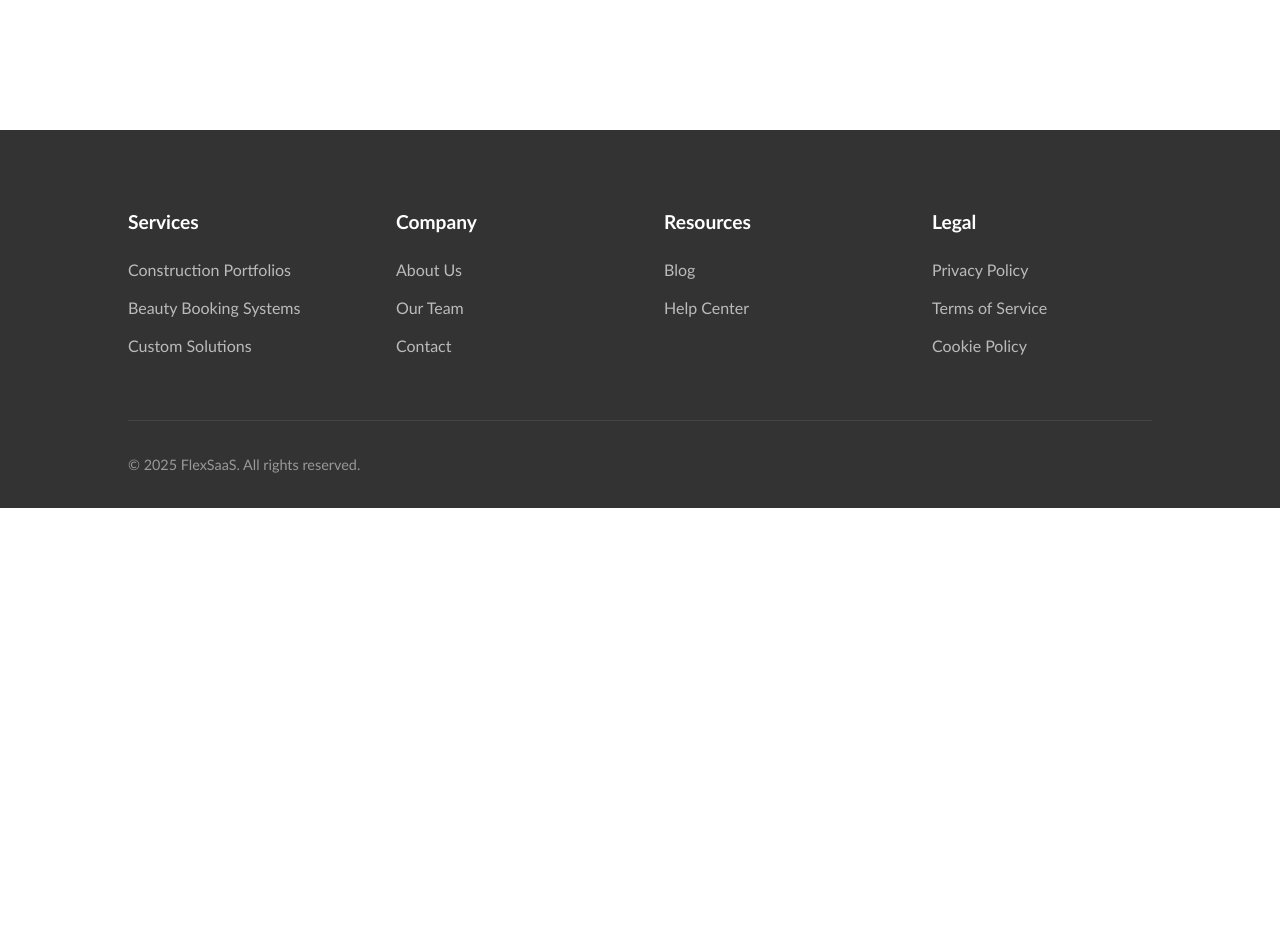
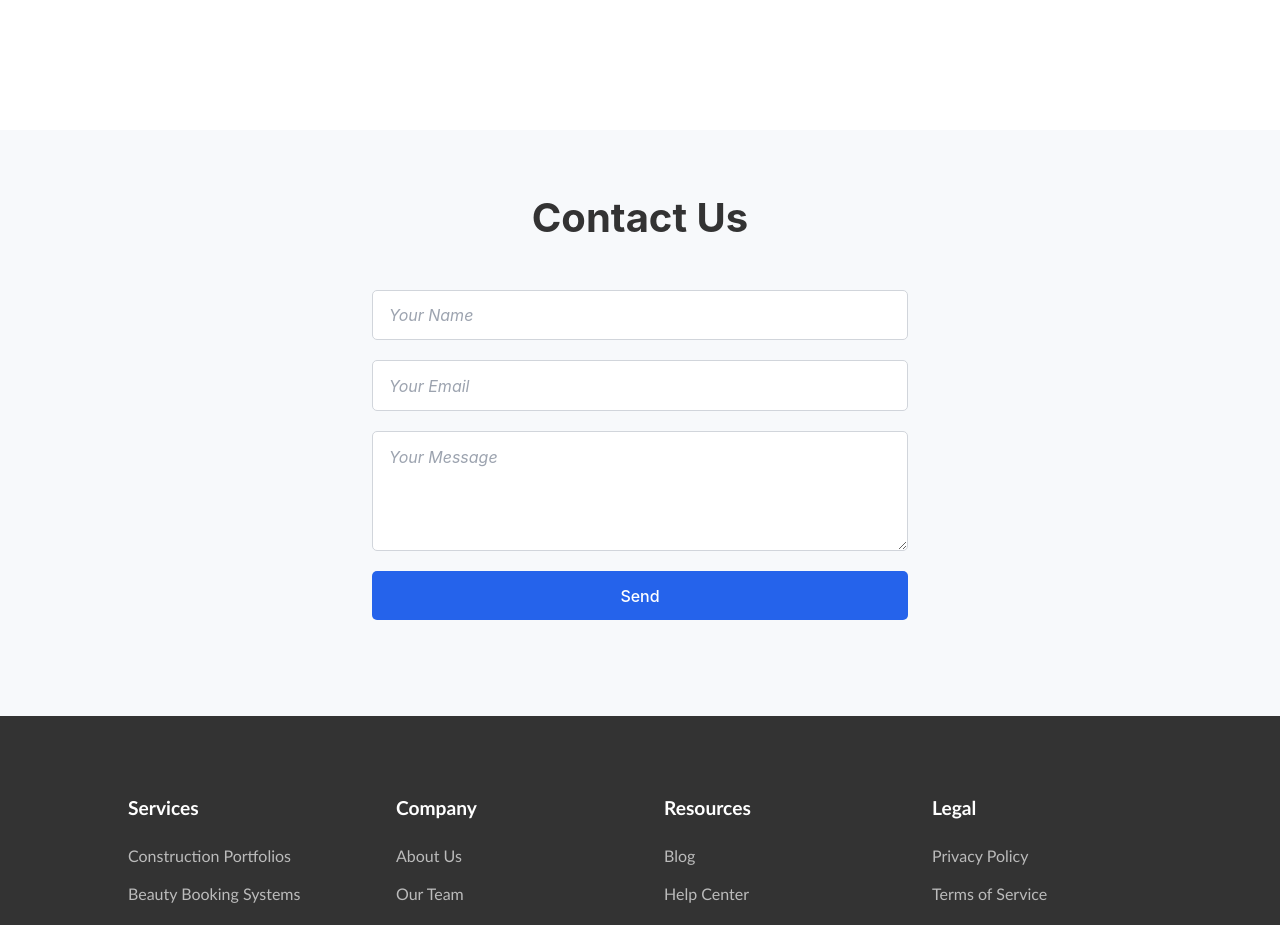
Before and after one commit to FlexSaaS/flexsaas-portfolio, a React (Vite) app: page / in a window 1280 px wide. Shown: the part 6088-7013 px from the top of the page. Before the commit the page ends 6596 px from the top, so only its background shows below. Built offline with nearby package versions, Linux system fonts and the light colour scheme.

Commit message:
added contact us form with emailJS.

```diff
--- a/package.json
+++ b/package.json
@@ -10,11 +10,14 @@
     "preview": "vite preview"
   },
   "dependencies": {
+    "@emailjs/browser": "^4.4.1",
     "@fortawesome/fontawesome-svg-core": "^6.7.2",
     "@fortawesome/free-brands-svg-icons": "^6.7.2",
     "@fortawesome/free-solid-svg-icons": "^6.7.2",
     "@fortawesome/react-fontawesome": "^0.2.2",
     "firebase": "^11.9.1",
+    "install": "^0.13.0",
+    "npm": "^11.4.2",
     "react": "^19.1.0",
     "react-dom": "^19.1.0",
     "react-icons": "^5.5.0",
--- /dev/null
+++ b/src/components/common/ContactUs.tsx
@@ -0,0 +1,138 @@
+import React, { useRef, useState } from "react";
+import styled from "styled-components";
+import emailjs from "@emailjs/browser";
+
+const SERVICE_ID = "service_6180j5e";
+const TEMPLATE_ID = "template_xyrgm0v";
+const PUBLIC_KEY = "s_7egKYGY7tVPPmMy";
+
+function EmailForm() {
+  const formRef = useRef<HTMLFormElement>(null);
+  const [status, setStatus] = useState<string | null>(null);
+
+  const sendEmail = (e: React.FormEvent) => {
+    e.preventDefault();
+
+    if (!formRef.current) return;
+
+    emailjs.sendForm(SERVICE_ID, TEMPLATE_ID, formRef.current, PUBLIC_KEY).then(
+      (result) => {
+        console.log(result.text);
+        setStatus("✅ Message sent successfully!");
+        formRef.current?.reset();
+      },
+      (error) => {
+        console.error(error.text);
+        setStatus("❌ Failed to send message. Try again later.");
+      }
+    );
+  };
+
+  return (
+    <FormContainer>
+      <SectionTitle>Contact Us</SectionTitle>
+      <Form ref={formRef} onSubmit={sendEmail}>
+        <Input type="text" name="user_name" placeholder="Your Name" required />
+        <Input type="email" name="email" placeholder="Your Email" required />
+        <Textarea name="message" placeholder="Your Message" required />
+        <Button type="submit">Send</Button>
+        {status && <StatusMessage>{status}</StatusMessage>}
+      </Form>
+    </FormContainer>
+  );
+}
+
+export default EmailForm;
+
+const FormContainer = styled.div`
+  width: 100%;
+  background: #f7f9fb;
+  padding: 4rem 1.5rem;
+  display: flex;
+  flex-direction: column;
+  align-items: center;
+  justify-content: center;
+  font-family: -apple-system, BlinkMacSystemFont, "Segoe UI", Roboto, Oxygen,
+    Ubuntu, Cantarell, "Open Sans", "Helvetica Neue", sans-serif;
+`;
+
+const SectionTitle = styled.h2`
+  font-size: 2.5rem;
+  color: #333;
+  margin-bottom: 1rem;
+
+  @media (max-width: 768px) {
+    font-size: 2rem;
+  }
+`;
+
+const sharedInputStyles = `
+  padding: 0.9rem 1rem;
+  border: 1px solid #d1d5db;
+  border-radius: 5px;
+  font-size: 1rem;
+  font-family: inherit;
+  transition: border 0.2s, box-shadow 0.2s;
+
+  &::placeholder {
+    color: #9ca3af;  /* subtle gray placeholder */
+    font-style: italic;
+    opacity: 1; /* fix Firefox default */
+  }
+
+  &:focus {
+    border-color: #2563eb;
+    box-shadow: 0 0 0 3px rgba(37, 99, 235, 0.15);
+    outline: none;
+  }
+`;
+
+const Form = styled.form`
+  width: 100%;
+  max-width: 600px;
+  padding: 2rem;
+  display: flex;
+  flex-direction: column;
+  gap: 1.25rem;
+  font-family: inherit;
+`;
+
+const Input = styled.input`
+  ${sharedInputStyles}
+`;
+
+const Textarea = styled.textarea`
+  ${sharedInputStyles}
+  resize: vertical;
+  min-height: 120px;
+`;
+
+const Button = styled.button`
+  padding: 0.9rem;
+  background: #2563eb;
+  color: white;
+  font-size: 1rem;
+  font-weight: 500;
+  border: none;
+  border-radius: 5px;
+  cursor: pointer;
+  font-family: inherit;
+  transition: background 0.3s ease;
+
+  &:hover {
+    background: #1e40af;
+  }
+
+  &:disabled {
+    background: #93c5fd;
+    cursor: not-allowed;
+  }
+`;
+
+const StatusMessage = styled.p`
+  margin-top: 1rem;
+  text-align: center;
+  font-size: 0.95rem;
+  color: #4b5563;
+  font-family: inherit;
+`;
--- a/src/pages/Home.tsx
+++ b/src/pages/Home.tsx
@@ -1,11 +1,11 @@
 // import Features from "../components/common/FeatureHighlight";
+import EmailForm from "../components/common/ContactUs";
 import Hero from "../components/common/Hero";
 import Pricing from "../components/common/Pricing";
 import Projects from "../components/common/Projects";
 import Services from "../components/common/Services";
 import Team from "../components/common/Team";
 import Testimonials from "../components/common/Testimonials";
-
 
 function Home() {
   return (
@@ -17,6 +17,7 @@ function Home() {
       <Testimonials />
       <Pricing />
       <Team />
+      <EmailForm />
     </>
   );
 }
```
Also changed, not shown: 1 other file (tests, documents, lock files or other folders).
